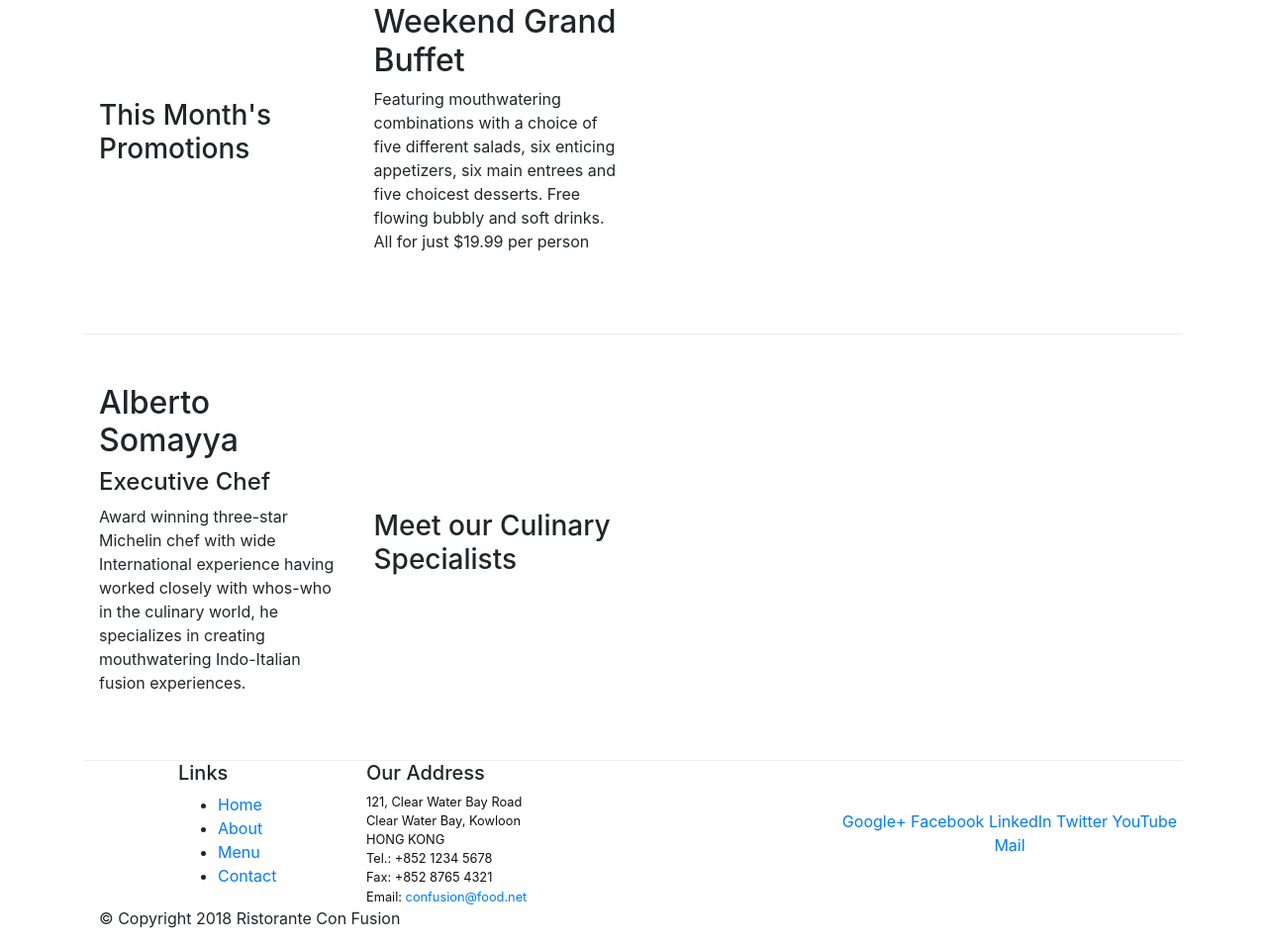
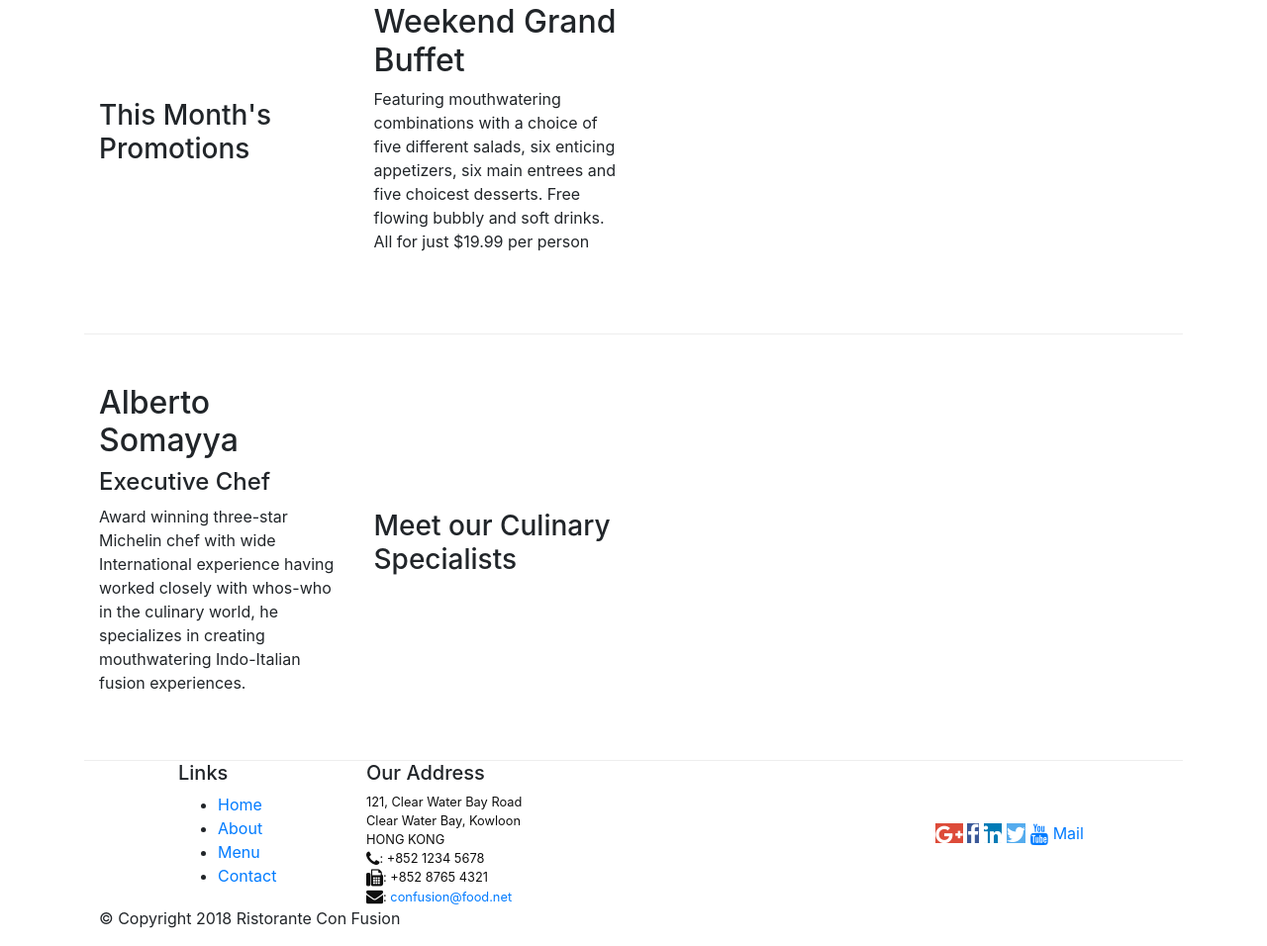
Before and after one commit to Andrew-comm/Bootstrap, a website: page index.html in a window 1280 px wide. Shown: the part 796-1752 px from the top of the page at 99% size. Drawn offline with nearby package versions, Linux system fonts and the light colour scheme.

Commit message:
using icon-fonts

```diff
--- a/index.html
+++ b/index.html
@@ -9,8 +9,10 @@
 
      <!-- Bootstrap CSS -->
      <link rel="stylesheet" href="node_modules/bootstrap/dist/css/bootstrap.min.css">
-     <link rel="stylesheet" href="css/styles.css"
-     <title></title>
+     <link rel="stylesheet" href="css/styles.css">
+     <link rel="stylesheet" href="node_modules/font-awesome/css/font-awesome.min.css">
+     <link rel="stylesheet" href="node_modules/bootstrap-social/bootstrap-social.css">
+     <title>Ristorante Con Fusion</title>
 
 
 </head>
@@ -31,9 +33,9 @@
 
             <ul class="navbar-nav mr-auto">
 
-                <li class="nav-item active"><a class="nav-link " href="#">Home</a></li>
-                <li class="nav-item"><a class="nav-link" href="#">About</a></li>
-                <li class="nav-item"><a class="nav-link" href="#">Menu</a></li>
+                <li class="nav-item active"><a class="nav-link " href="#"><span class="fa fa-home fa-lg"></span> Home</a></li>
+                <li class="nav-item"><a class="nav-link" href="#"><span class="fa fa-info fa-lg"></span> About</a></li>
+                <li class="nav-item"><a class="nav-link" href="#"> <span class="fa fa-list fa-lg"></span> Menu</a></li>
                 <li class="nav-item"><a class="nav-link" href="#">Contact</a></li>
 
 
@@ -108,18 +110,18 @@
 		              121, Clear Water Bay Road<br>
 		              Clear Water Bay, Kowloon<br>
 		              HONG KONG<br>
-		              Tel.: +852 1234 5678<br>
-		              Fax: +852 8765 4321<br>
-		              Email: <a href="mailto:confusion@food.net">confusion@food.net</a>
+		          <i class="fa fa-phone fa-lg"></i>: +852 1234 5678<br>
+                  <i class="fa fa-fax fa-lg"></i>: +852 8765 4321<br>
+                  <i class="fa fa-envelope fa-lg"></i>: <a href="mailto:confusion@food.net">confusion@food.net</a>
 		           </address>
                 </div>
                 <div class="col-12 col-sm-4 align-self-center" >
                     <div class="text-center">
-                        <a href="http://google.com/+">Google+</a>
-                        <a href="http://www.facebook.com/profile.php?id=">Facebook</a>
-                        <a href="http://www.linkedin.com/in/">LinkedIn</a>
-                        <a href="http://twitter.com/">Twitter</a>
-                        <a href="http://youtube.com/">YouTube</a>
+                        <a class="btn-btn-social-icon btn-google" href="http://google.com/+"><i class="fa fa-google-plus fa-lg"></i></a>
+                        <a class="btn-btn-social-icon btn-facebook"  href="http://www.facebook.com/profile.php?id="><i class="fa fa-facebook fa-lg"></i></a>
+                        <a class="btn-btn-social-icon btn-linkedin"  href="http://www.linkedin.com/in/"><i class="fa fa-linkedin fa-lg"></i></a>
+                        <a class="btn-btn-social-icon btn-twitter"  href="http://twitter.com/"><i class="fa fa-twitter fa-lg"></i></a>
+                        <a class="btn-btn-social-icon btn-youtube"  href="http://youtube.com/"><i class="fa fa-youtube fa-lg"></i></a>
                         <a href="mailto:">Mail</a>
                     </div>
                 </div>
--- a/package.json
+++ b/package.json
@@ -15,6 +15,8 @@
   },
   "dependencies": {
     "bootstrap": "^4.0.0",
+    "bootstrap-social": "^5.1.1",
+    "font-awesome": "^4.7.0",
     "jquery": "^3.3.1",
     "popper.js": "^1.12.9"
   }
```
Also changed, not shown: 1 other file.
